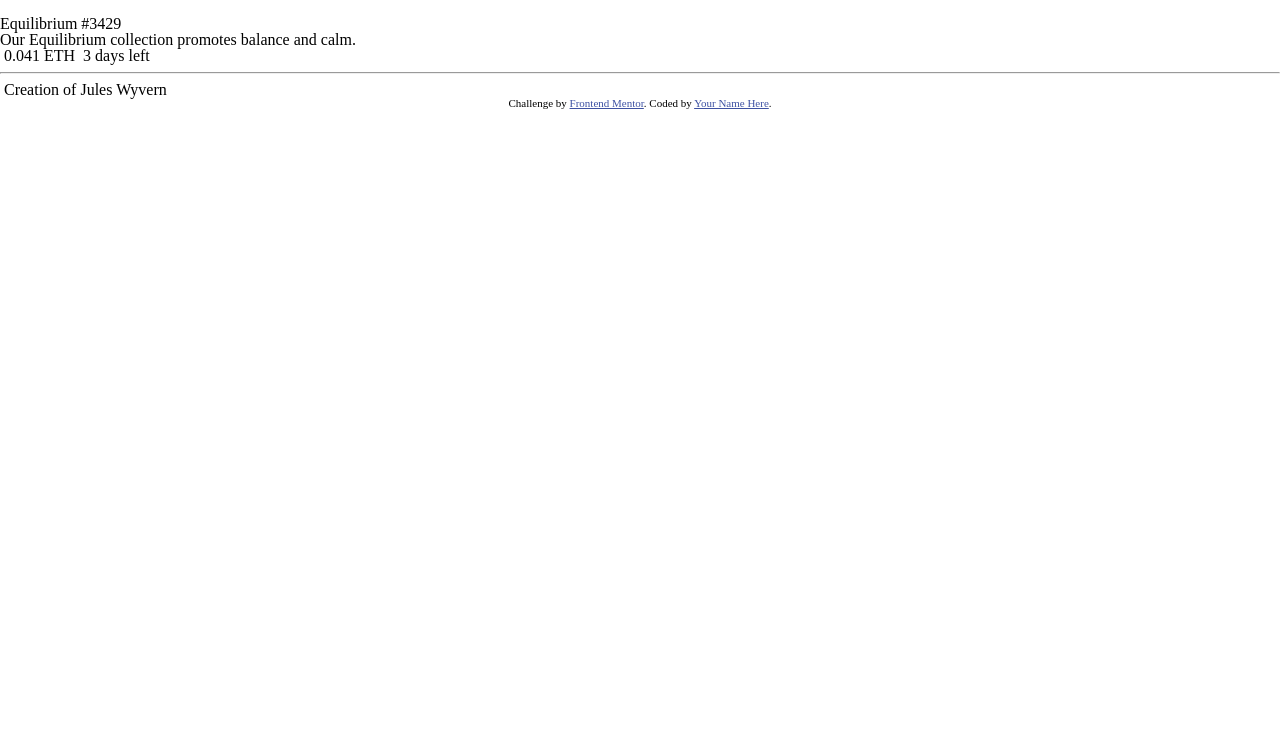
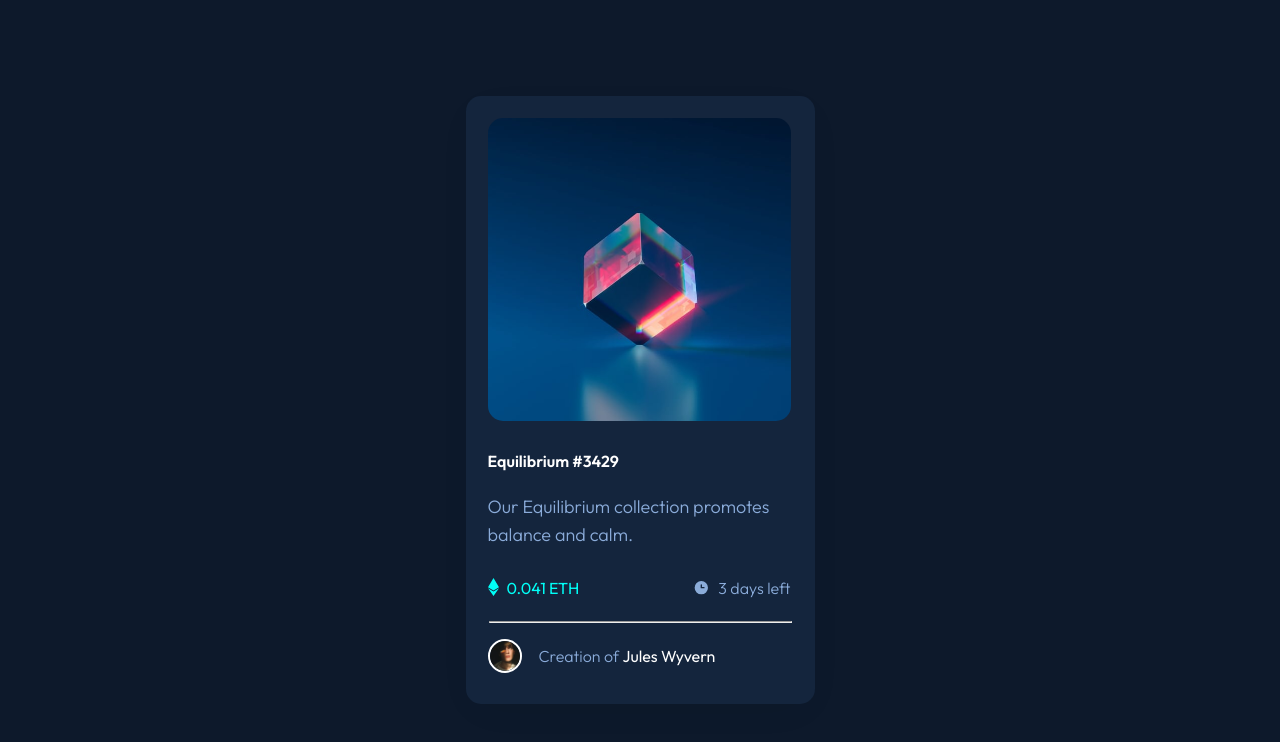
Before and after one commit to SimphiweLuthando/nft-preview-card-component, a plain HTML site: page index.html in a window 1280 px wide. Drawn offline with Linux system fonts and the light colour scheme.

Commit message:
added hover effects and finished off styling

```diff
--- a/index.html
+++ b/index.html
@@ -11,44 +11,63 @@
       href="./images/favicon-32x32.png"
     />
     <link rel="stylesheet" href="reset.css" />
+    <link rel="preconnect" href="https://fonts.googleapis.com" />
+    <link rel="preconnect" href="https://fonts.gstatic.com" crossorigin />
+    <link
+      href="https://fonts.googleapis.com/css2?family=Outfit:wght@300;400;600&display=swap"
+      rel="stylesheet"
+    />
     <link rel="stylesheet" href="style.css" />
 
-    <title>Frontend Mentor | NFT preview card component</title>
+    <title>NFT preview card component</title>
 
-    <style>
-      .attribution {
-        font-size: 11px;
-        text-align: center;
-      }
-      .attribution a {
-        color: hsl(228, 45%, 44%);
-      }
-    </style>
   </head>
   <body>
+    <div class="container">
+      <div class="card">
+        <section class="main-content">
 
-    <section>
-      <img src="" alt="">
-      <h1>Equilibrium #3429</h1>
+          <div class="image">
+            <img
+              class="nft"
+              src="/images/image-equilibrium.jpg"
+              alt="equilibrium nft image"
+            />
+            <div class="image-overlay">
+              <img src="/images/icon-view.svg" alt="">
+            </div>
+          </div>
+          <h1>Equilibrium #3429</h1>
 
-      <p>Our Equilibrium collection promotes balance and calm.</p>
+          <p>Our Equilibrium collection promotes balance and calm.</p>
 
-      <span><img src="" alt="" /> 0.041 ETH </span>
-      <span> <img src="" alt="" /> 3 days left</span>
-    </section>
+          <div class="minor-details">
+            <span class="price"
+              ><img
+                class="icon"
+                src="/images/icon-ethereum.svg"
+                alt="etherium icon"
+              />
+              0.041 ETH
+            </span>
+            <span class="time">
+              <img class="icon" src="/images/icon-clock.svg" alt="" /> 3 days
+              left</span
+            >
+          </div>
+        </section>
 
-    <hr />
+        <hr />
 
-    <section>
-      <img src="" alt="" />
-      <span>Creation of Jules Wyvern</span>
-    </section>
-
-    <div class="attribution">
-      Challenge by
-      <a href="https://www.frontendmentor.io?ref=challenge" target="_blank"
-        >Frontend Mentor</a
-      >. Coded by <a href="#">Your Name Here</a>.
+        <section class="credits">
+          <img
+            class="avatar-img"
+            src="/images/image-avatar.png"
+            alt="avatar image"
+          />
+          <span>Creation of <b>Jules Wyvern</b></span>
+        </section>
+      </div>
     </div>
   </body>
 </html>
--- a/style.css
+++ b/style.css
@@ -0,0 +1,134 @@
+*{
+    box-sizing: border-box;
+}
+
+.card{
+    width: 21.813rem;
+    /* padding: 2.75rem; */
+    background-color: hsl(216, 50%, 16%);
+    border-radius: 0.9385rem;
+    box-shadow: 0px 10px 40px -15px rgba(0,0,0,0.1);
+}
+
+.container{
+    display: grid;
+    place-items: center;
+    height: 100%;
+}
+
+body{
+    height: 100vh;
+    font-family: 'Outfit', sans-serif;
+    background-color: hsl(217, 54%, 11%);
+}
+
+.nft, .minor-details, p, hr{
+    width: 18.938rem;
+}
+
+.nft,.image-overlay{
+    border-radius: 0.938rem;
+
+}
+
+h1{
+    margin-bottom: 1.5rem;
+    color: hsl(0, 0%, 100%);
+    font-weight: 600;
+}
+
+p{
+    line-height: 1.688rem;
+    margin-bottom: 1.875rem;
+    font-size: 1.125rem ;
+}
+
+hr{
+    margin: auto;
+    margin-bottom: 1rem;
+    color: hsl(215, 32%, 27%);
+}
+
+
+.minor-details{
+    display: flex;
+    justify-content: space-between;
+    margin-bottom: 1.563rem;
+
+}
+
+.minor-details span {
+    display: flex;
+    align-items: end;
+}
+
+.icon{
+    margin-right: 0.5rem;
+}
+
+.avatar-img{
+    width: 2.125rem;
+    margin-right: 1.063rem;
+    border: 2px solid white;
+    border-radius: 50%;
+}
+
+
+.main-content,.credits{
+    width: 19.063rem;
+    margin: auto;
+}
+
+.main-content{
+    margin-top: 1.375rem ;
+}
+
+.credits{
+    display: flex;
+    align-items: center;
+    margin-bottom: 1.938rem;
+}
+
+.price{
+    color: hsl(178, 100%, 50%);
+
+}
+
+p,.credits, .time{
+    color: hsl(215, 51%, 70%);
+    font-weight:300;
+}
+
+b{
+    font-weight: 400;
+    color: hsl(0, 0%, 100%);
+    cursor: pointer;
+}
+
+b:hover{
+    color: hsl(178, 100%, 50%);
+}
+
+.image{
+    position: relative;
+    display: block;
+    margin-bottom: 1.875rem;
+}
+
+.image-overlay{
+    position: absolute;
+    top: 0;
+    display:flex;
+    justify-content: center;
+    align-items: center;
+    width: 100%;
+    height: 100%;
+    background-color: hsl(178, 100%, 50%, 0.5);
+    opacity: 0;
+    cursor: pointer;
+    transition: opacity 0.2s;
+}
+
+.image-overlay:hover{
+    opacity: 1;
+}
```
Also changed, not shown: desktop-design.jpg (added), 1 other file.
